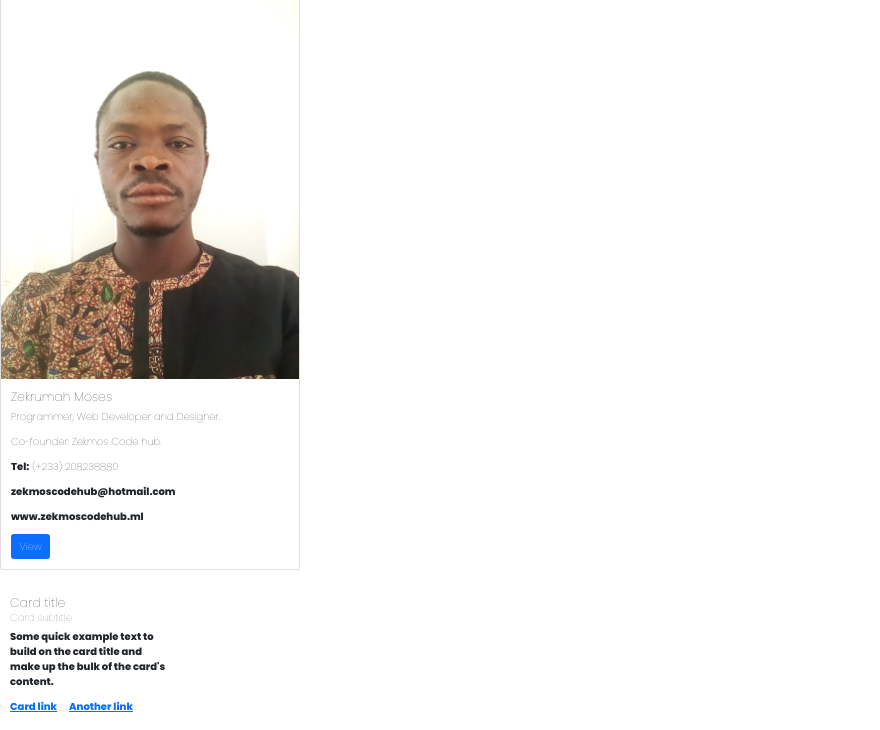
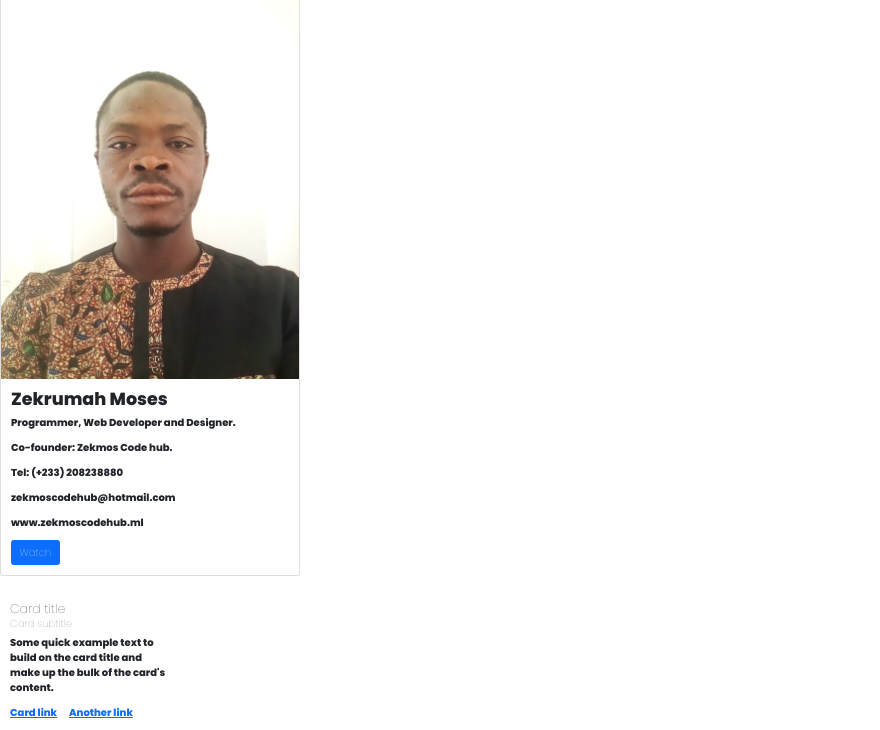
Before and after one commit to zekmoscodehub/mypage.github.io, a plain HTML site: page index.html in a window 1280 px wide. Shown: the part 132-862 px from the top of the page, without its empty margins (0-880 px from the left). Drawn offline with nearby package versions, Linux system fonts and the light colour scheme.

Commit message:
Update index.html
Signed-off-by: Zekmos Code Hub <117698974+zekmoscodehub@users.noreply.github.com>

```diff
--- a/index.html
+++ b/index.html
@@ -53,13 +53,13 @@
      <div class="card" style="width: 30rem;">
   <img src="images/9.jpg" class="card-img-top" alt="...">
   <div class="card-body">
-    <h5 class="card-title">Zekrumah Moses</h5>
-    <p class="card-text">Programmer, Web Developer and Designer.</p>
-   <p class="card-text"> Co-founder:</b> Zekmos Code hub.</p>
-  <p class="job-title-one"><b>Tel:</b> (+233) 208238880</hp>
+    <h3 class="card-title"><b>Zekrumah Moses</b></h3>
+    <p class="card-text"><b>Programmer, Web Developer and Designer.</b></p>
+   <p class="card-text"><b> Co-founder: Zekmos Code hub.</b></p>
+  <p class="job-title-one"><b>Tel: (+233) 208238880</b></hp>
 <p class="email2"><b>zekmoscodehub@hotmail.com</p>
 <p class="email"><b>www.zekmoscodehub.ml</p>
-    <a href="https://youtu.be/YRpzik0_XpU" class="btn btn-primary">View</a>
+    <a href="https://youtu.be/YRpzik0_XpU" class="btn btn-primary">Watch</a>
   </div>
 </div>
   <br>
```
